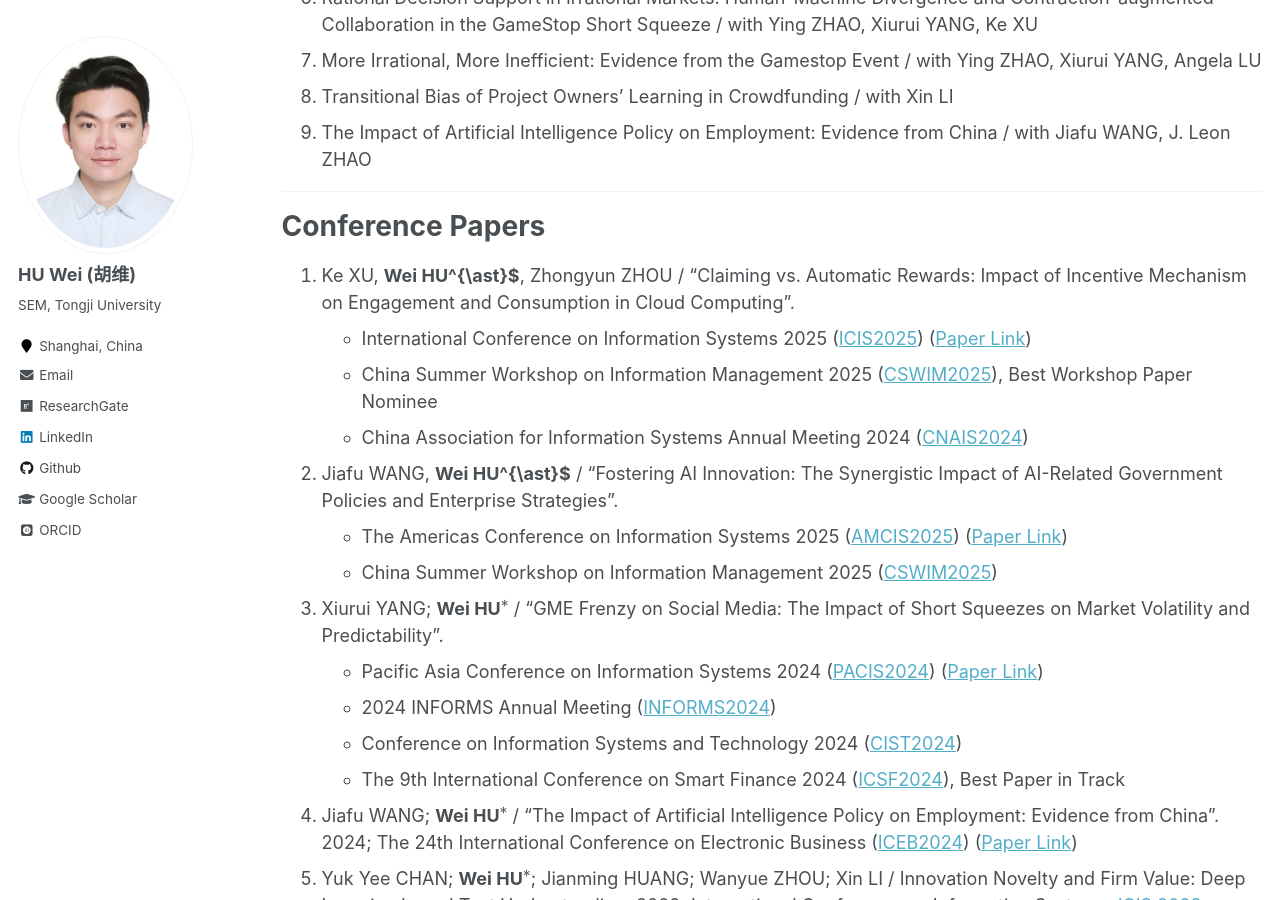
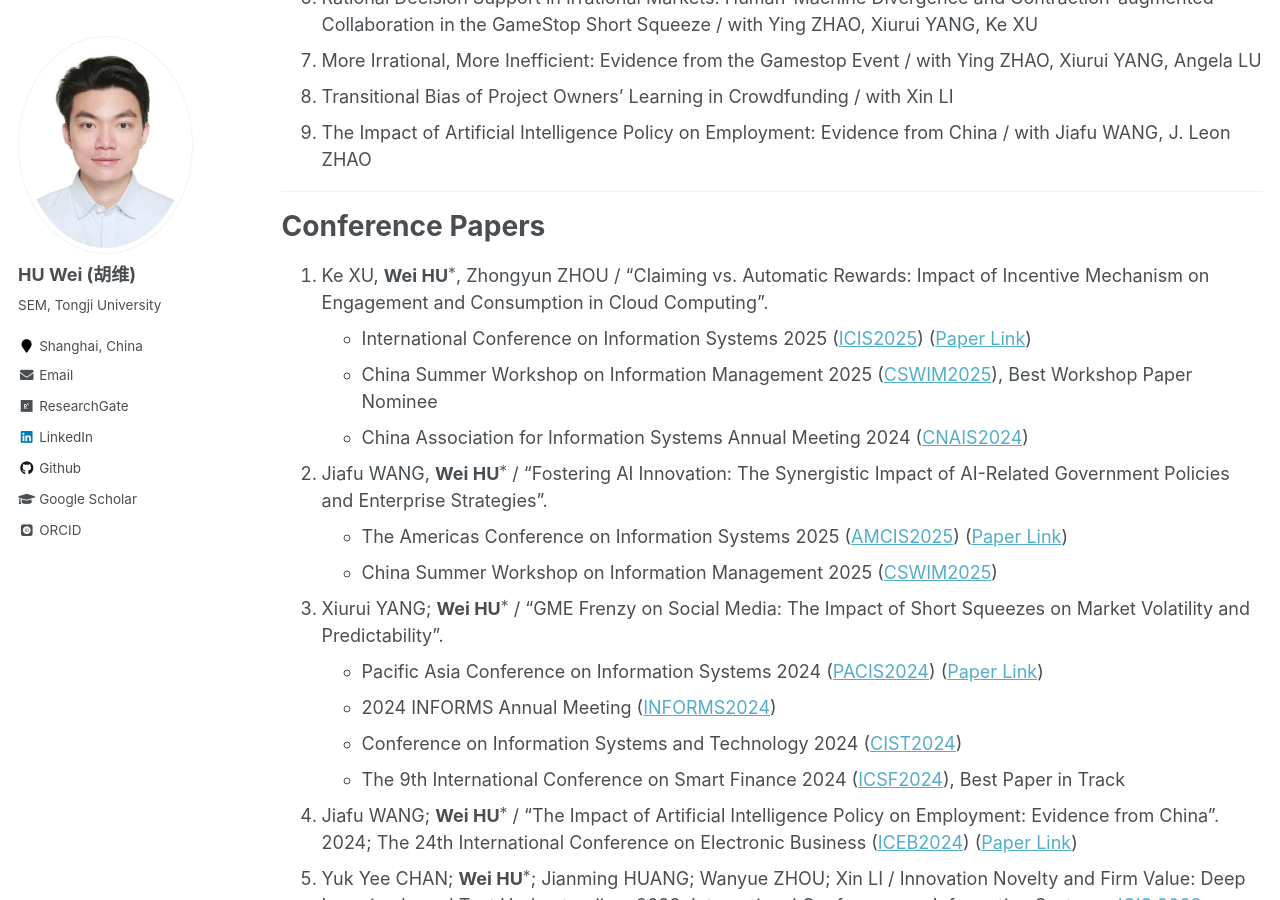
Before and after one commit to huwei-vincent/huwei-vincent.github.io, a Jekyll site: the page built from _pages/my-publication.md, in a window 1280 px wide and 900 px high, scrolled down 488 px. Built offline with Jekyll 4.4.1, drawn with Linux system fonts in a browser that asks for light colours; some web fonts are replaced; formulas are drawn with MathJax 3.

```diff
--- a/_pages/my-publication.md
+++ b/_pages/my-publication.md
@@ -21,11 +21,11 @@ author_profile: true
 
 # Conference Papers
 
-1. Ke XU, **Wei HU^{\ast}$**, Zhongyun ZHOU / “Claiming vs. Automatic Rewards: Impact of Incentive Mechanism on Engagement and Consumption in Cloud Computing”.
+1. Ke XU, **Wei HU$^{\ast}$**, Zhongyun ZHOU / “Claiming vs. Automatic Rewards: Impact of Incentive Mechanism on Engagement and Consumption in Cloud Computing”.
     - International Conference on Information Systems 2025 ([ICIS2025](https://icis2025.aisconferences.org/)) ([Paper Link](https://aisel.aisnet.org/icis2025/user_behav/user_behav/15/))
     - China Summer Workshop on Information Management 2025 ([CSWIM2025](https://2025.cswimworkshop.org/)), Best Workshop Paper Nominee
     - China Association for Information Systems Annual Meeting 2024 ([CNAIS2024](https://tjhongcheng.com/cnais2024/113.html#link1))
-2. Jiafu WANG, **Wei HU^{\ast}$** / “Fostering AI Innovation: The Synergistic Impact of AI-Related Government Policies and Enterprise Strategies”.
+2. Jiafu WANG, **Wei HU$^{\ast}$** / “Fostering AI Innovation: The Synergistic Impact of AI-Related Government Policies and Enterprise Strategies”.
     - The Americas Conference on Information Systems 2025 ([AMCIS2025](https://amcis2025.aisconferences.org/)) ([Paper Link](https://aisel.aisnet.org/amcis2025/sig_dite/sig_dite/3/))
     - China Summer Workshop on Information Management 2025 ([CSWIM2025](https://2025.cswimworkshop.org/))
 1. Xiurui YANG; **Wei HU$^{\ast}$** / “GME Frenzy on Social Media: The Impact of Short Squeezes on Market Volatility and Predictability”.
```
